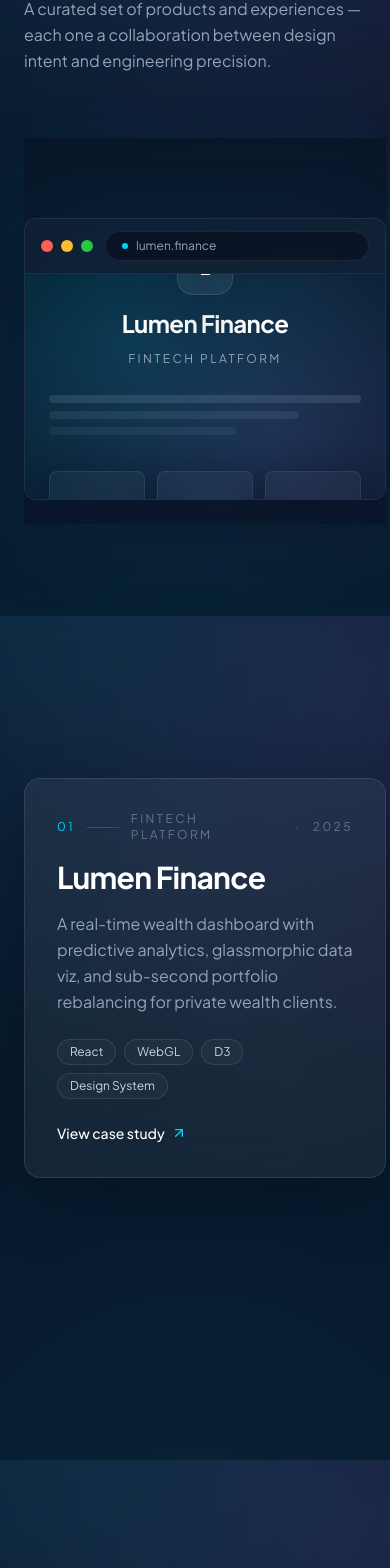
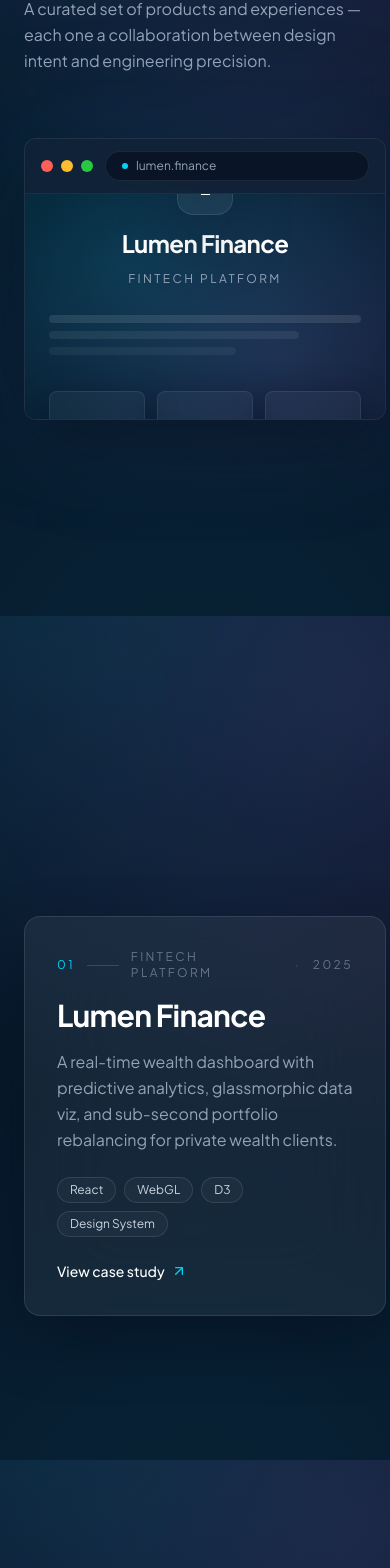
Before and after one commit to Kevin310811/portfolio, a React (Vite) app: page / in a window 390 px wide. Shown: the part 2760-4328 px from the top of the page. Built offline with nearby package versions, Linux system fonts and the light colour scheme.

Commit message:
Updated Projects.tsx

```diff
--- a/src/components/sections/Projects.tsx
+++ b/src/components/sections/Projects.tsx
@@ -82,17 +82,15 @@ function Showcase() {
   return (
     <div ref={sectionRef} className="mt-16">
       {/*
-        Single sticky browser column that works at ALL breakpoints.
-
         Desktop (md+): 2-column grid — browser pinned left, panels scroll right.
-        Mobile/tablet (<md): single column — browser pinned to the top with an
-        opaque background so panels scroll beneath it cleanly. Panels have
-        enough top padding and inter-panel gap that each panel's content sits
-        fully below the pinned browser when active.
+        Mobile/tablet (<md): single column — browser pinned at top, panels scroll
+        below it. The browser is sticky and reserves its own layout space; the
+        panels container has top padding equal to the browser's pinned height
+        so content never passes behind it.
       */}
       <div className="grid gap-8 md:grid-cols-2 md:gap-12">
         {/* Sticky browser column — visible and pinned at all breakpoints */}
-        <div className="sticky top-0 z-10 flex justify-center items-start bg-ink-900 pt-20 pb-6 md:h-screen md:items-center md:bg-transparent md:pt-0 md:pb-0">
+        <div className="sticky top-20 z-10 flex justify-center md:top-0 md:h-screen md:items-center">
           <div className="relative w-full max-w-[560px]">
             {/* Crossfade stack */}
             <div className="relative">
@@ -121,10 +119,12 @@ function Showcase() {
         </div>
 
         {/* Scrolling panels column.
-            Top padding ensures the sticky is fully pinned before Panel 0
-            reaches centre. Bottom padding keeps it pinned through the last
-            panel. On mobile the panels appear below the pinned browser. */}
-        <div className="flex flex-col gap-[35vh] pt-[25vh] pb-[35vh] md:gap-[80vh] md:pt-[40vh] md:pb-[60vh]">
+            Desktop: top padding ensures the sticky is fully pinned before
+            Panel 0 reaches centre; bottom padding keeps it pinned through
+            the last panel.
+            Mobile/tablet: top padding reserves space below the pinned browser
+            so content never passes behind it. */}
+        <div className="flex flex-col gap-[35vh] pt-[55vh] pb-[20vh] md:gap-[80vh] md:pt-[40vh] md:pb-[60vh]">
           {projects.map((project, i) => (
             <ProjectPanel
               key={project.id}
@@ -151,7 +151,7 @@ function ProjectPanel({
   return (
     <div
       data-project-panel
-      className="flex min-h-[50vh] items-center md:min-h-[80vh]"
+      className="flex min-h-[40vh] items-center md:min-h-[80vh]"
     >
       <div
         className={cn(
```
